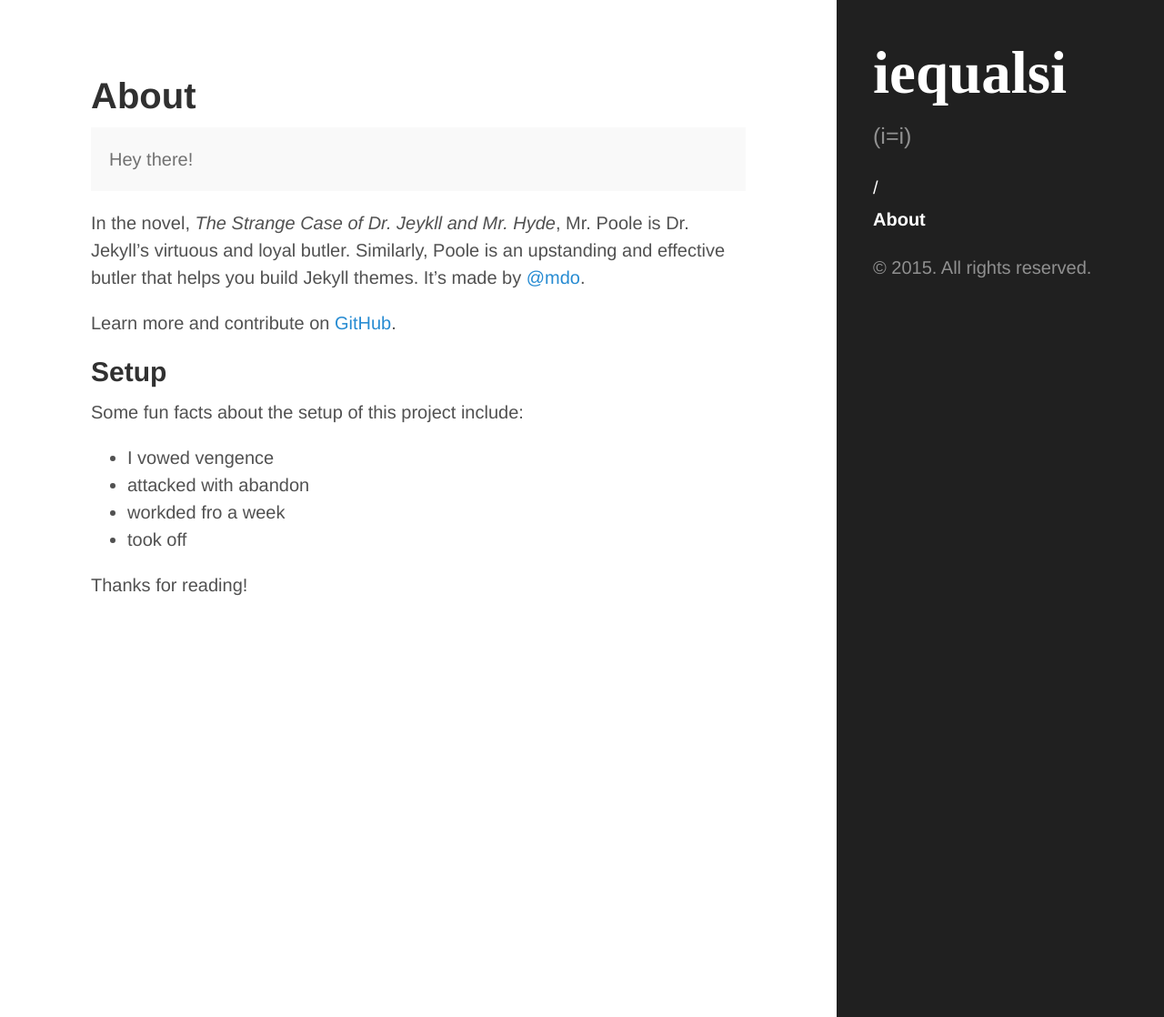
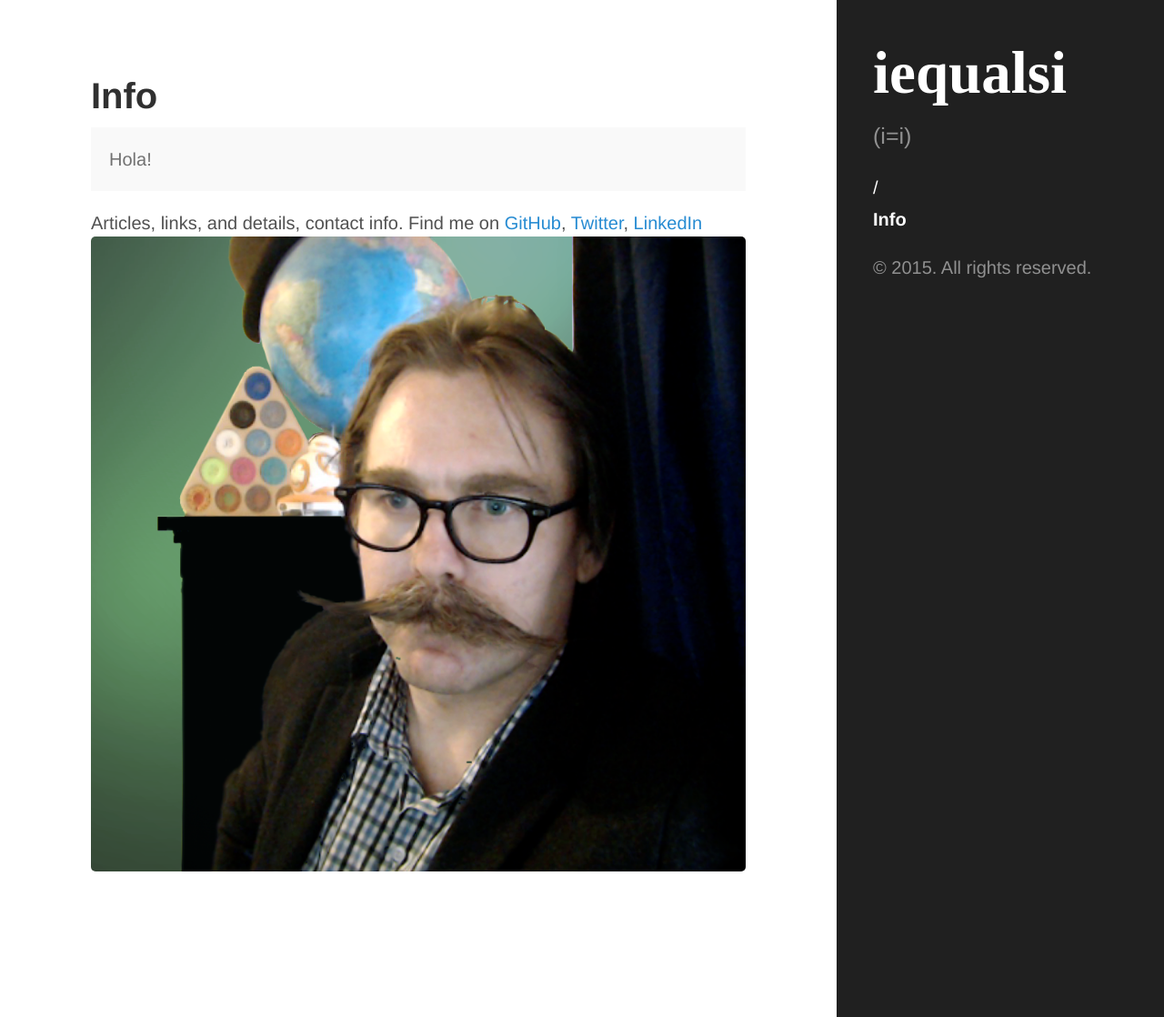
Before and after one commit to mjording/mjording.github.io, a Jekyll site: the page built from about.md, in a window 1280 px wide and 1118 px high. Shown: the whole window at 91% size. Built offline with Jekyll 4.4.1, drawn with Linux system fonts in a browser that asks for light colours; Markdown is read by kramdown in place of the engine named in the settings.

Commit message:
Random baseline

```diff
--- a/about.md
+++ b/about.md
@@ -1,24 +1,12 @@
 ---
 layout: page
-title: About
+title: Info
 ---
 
 <p class="message">
-  Hey there!
+  Hola!
 </p>
 
-In the novel, *The Strange Case of Dr. Jeykll and Mr. Hyde*, Mr. Poole is Dr. Jekyll's virtuous and loyal butler. Similarly, Poole is an upstanding and effective butler that helps you build Jekyll themes. It's made by [@mdo](https://twitter.com/mdo).
-
-Learn more and contribute on [GitHub](https://github.com/poole).
-
-## Setup
-
-Some fun facts about the setup of this project include:
-
-* I vowed vengence
-* attacked with abandon
-* workded fro a week
-*  took off
-
-
-Thanks for reading!
+Articles, links, and details, contact info.
+Find me on [GitHub](https://github.com/mjording), [Twitter](https://twitter.com/mjording), [LinkedIn](https://www.linkedin.com/in/mjording)
+![MEEEE](/public/prof_3.png)
```
Also changed, not shown: _posts/2015-11-05-eloquent-javascript-on-rails.md (+1 -1 lines), public/prof_3.png (added).
